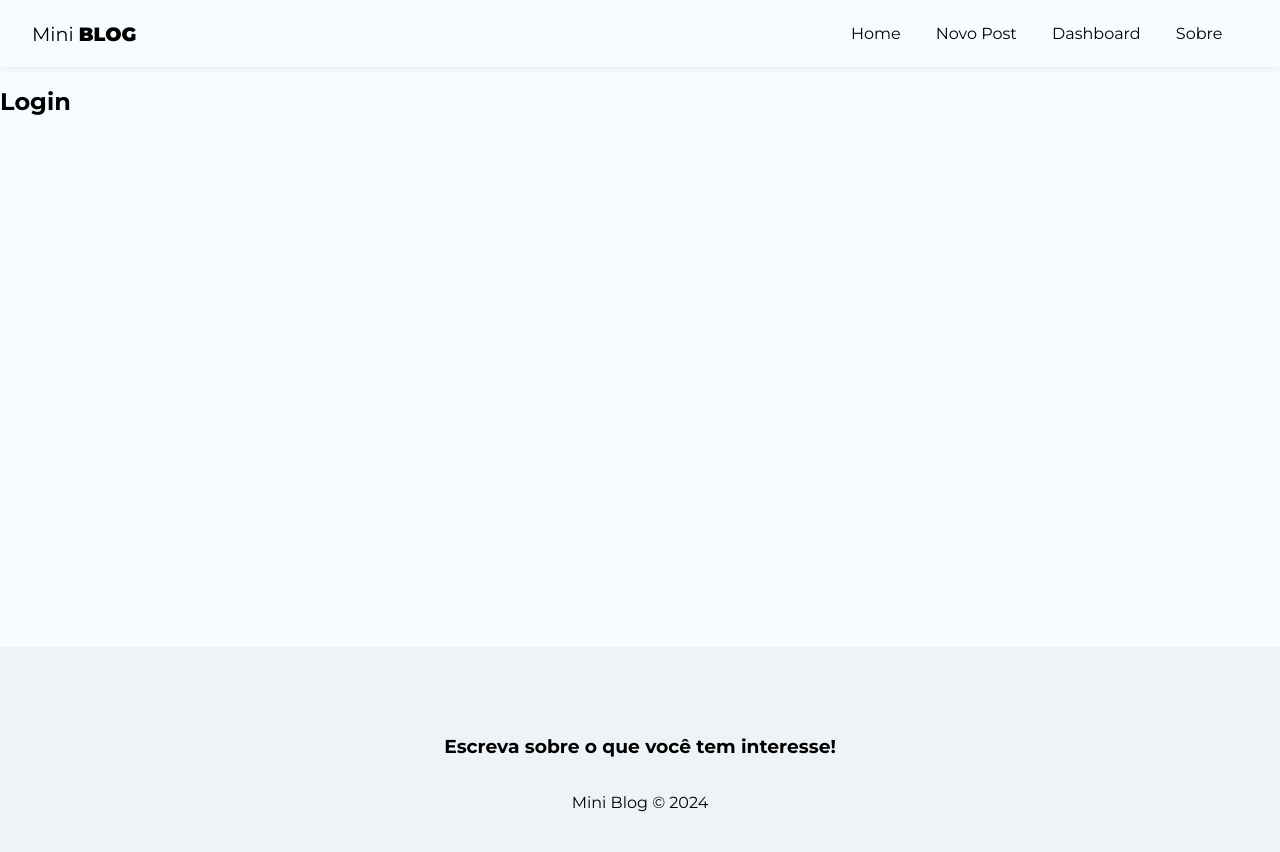
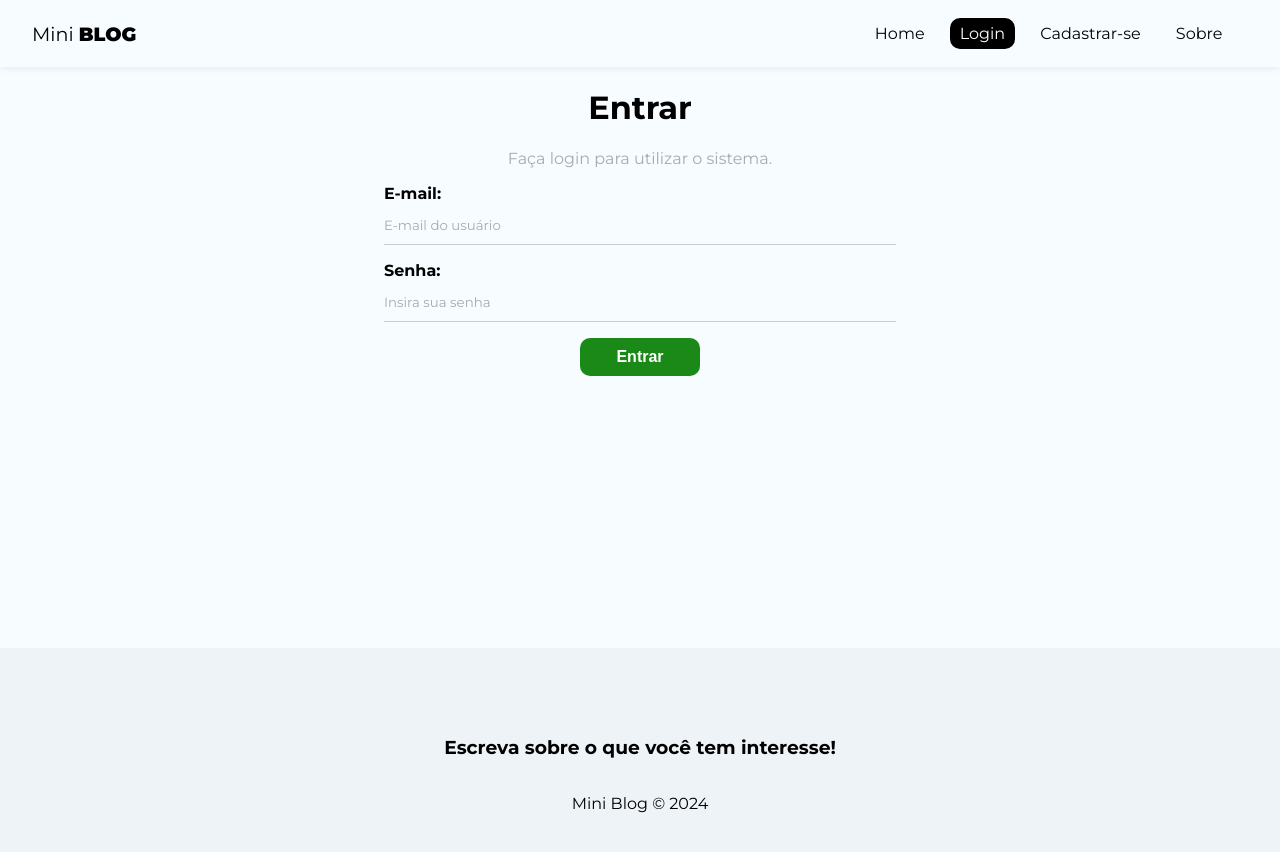
Before and after one commit to joaopaulocrr/mini-blog, a React (Create React App) app in the folder miniblog/: page /login in a window 1280 px wide. Shown: the top 852 px of the page. Built offline with nearby package versions, Linux system fonts and the light colour scheme; no server answers.

Commit message:
Parte de autenticação finalizada

```diff
--- a/miniblog/src/App.js
+++ b/miniblog/src/App.js
@@ -50,10 +50,10 @@
             <Routes>
               <Route path='/' element={<Home />} />
               <Route path='/about' element={<About />} />
-              <Route path='/login' element={<Login />} />
-              <Route path='/register' element={<Register />} />
-              <Route path='/posts/create' element = {<CreatePost/>} />
-              <Route path='/dashboard' element = {<Dashboard/>} />
+              <Route path='/login' element={!user ? <Login /> : <Navigate to={'/'}/>} />
+              <Route path='/register' element={!user ? <Register /> : <Navigate to={'/'} />} />
+              <Route path='/posts/create' element = {user ? <CreatePost /> : <Navigate to={'/login'} />} />
+              <Route path='/dashboard' element = {user ? <Dashboard /> : <Navigate to={'/login'} />} />
             </Routes>
           </div>
           <Footer />
--- a/miniblog/src/components/Navbar.js
+++ b/miniblog/src/components/Navbar.js
@@ -7,7 +7,8 @@
 
 const Navbar = () => {
 
-    const user = useAuthValue()
+    const {user} = useAuthValue()
+    const { logout } = useAuthentication()
 
     return (
         <nav className={styles.navbar}>
@@ -68,6 +69,11 @@
                         Sobre
                     </NavLink>
                 </li>
+                {user && (
+                    <li>
+                        <button onClick={logout}>Sair</button>
+                    </li>
+                )}
             </ul>
         </nav>
     )
--- a/miniblog/src/hooks/useAuthentication.js
+++ b/miniblog/src/hooks/useAuthentication.js
@@ -25,6 +25,7 @@
         }
     }
 
+    //Register
     const createUser = async (data) => {
         checkIfIsCancelled()
 
@@ -69,6 +70,45 @@
 
     }
 
+    //logout
+    const logout = () => {
+        checkIfIsCancelled()
+
+        signOut(auth)
+    }
+
+    //login
+    const login = async(data) => {
+
+        checkIfIsCancelled()
+
+        setLoading(true)
+        setError(false)
+
+        try {
+
+            await  signInWithEmailAndPassword(auth, data.email, data.password)
+            setLoading(false)
+
+        } catch (error) {
+
+            let systemErrorMessage
+
+            if(error.message.includes("auth/user-not-found")) {
+                systemErrorMessage='Usuário não encontrado'
+            }else if (error.message.includes("auth/wrong-password")) {
+                systemErrorMessage = 'Senha incorreta'
+            } else {
+                systemErrorMessage = "Ocorreu um erro, por favor tente mais tarde."
+            }
+            setError(systemErrorMessage)
+            setLoading(false)
+
+        }
+
+
+    }
+
     useEffect(() => {
         return() => setCancelled(true)
     }, [])
@@ -77,7 +117,9 @@
         auth,
         createUser,
         error,
-        loading
+        loading,
+        logout,
+        login
     }
 
 }
--- a/miniblog/src/pages/About/About.js
+++ b/miniblog/src/pages/About/About.js
@@ -1,9 +1,16 @@
 //CSS
+import { Link } from 'react-router-dom'
 import styles from './About.module.css'
 
 const About = () => {
   return (
-    <div>About</div>
+    <div className={styles.about}>
+      <h2>Sobre o Mini<span>Blog</span></h2>
+      <p>Este projeto consiste em um blog feiro com React no front-end e Firebase no back-end.</p>
+      <Link to='/posts/create' className='btn'>
+        Criar post
+      </Link>
+    </div>
   )
 }
 
--- a/miniblog/src/pages/About/About.module.css
+++ b/miniblog/src/pages/About/About.module.css
@@ -0,0 +1,17 @@
+.about {
+    text-align: center;
+    display: flex;
+    flex-direction: column;
+    align-items: center;
+}
+
+.about p {
+    color: #aaa;
+    margin-bottom: 2em;
+}
+
+.about a {
+    display: block;
+    margin-top: 15px;
+    padding: 10px 15px;
+}
--- a/miniblog/src/pages/Login/Login.js
+++ b/miniblog/src/pages/Login/Login.js
@@ -1,9 +1,75 @@
 import styles from './Login.module.css'
 
+import { useAuthentication } from '../../hooks/useAuthentication'
+
+
+import { useState, useEffect } from 'react'
+
 const Login = () => {
+
+
+  const [email, setEmail] = useState("")
+  const [password, setPassword] = useState("")
+  const [error, setError] = useState("")
+
+  const {login, error:authError, loading} = useAuthentication()
+
+  const handleSubmit = async (e) => {
+      e.preventDefault()
+
+      setError("")
+
+      const user = {
+
+          email,
+          password
+      }
+
+
+
+      const res = await login(user)
+      console.log(res)
+
+  }
+
+  useEffect(() => {
+      if(authError) {
+          setError(authError)
+      }
+
+  }, [authError])
+
   return (
-    <div>
-       <h2>Login</h2>
+    <div className={styles.login}>
+         <h1>Entrar</h1>
+            <p>Faça login para utilizar o sistema.</p>
+            <form onSubmit={handleSubmit}>
+
+                <label>
+                    <span>E-mail:</span>
+                    <input type='email'
+                        name='email'
+                        required
+                        placeholder='E-mail do usuário'
+                        value={email}
+                        onChange={(e) => setEmail(e.target.value)}
+                    />
+                </label>
+                <label>
+                    <span>Senha:</span>
+                    <input type='password'
+                        name='password'
+                        required
+                        placeholder='Insira sua senha'
+                        value={password}
+                        onChange={(e) => setPassword(e.target.value)}
+                    />
+                </label>
+
+                {!loading && <button className='btn'>Entrar</button>}
+                {loading && <button className='btn' disabled >Aguarde...</button>}
+                {error && <p className='error'>{error}</p>}
+            </form>
     </div>
   )
 }
--- a/miniblog/src/pages/Login/Login.module.css
+++ b/miniblog/src/pages/Login/Login.module.css
@@ -0,0 +1,8 @@
+.login {
+    text-align: center;
+
+}
+
+.login p {
+    color: #aaa;
+}
```
